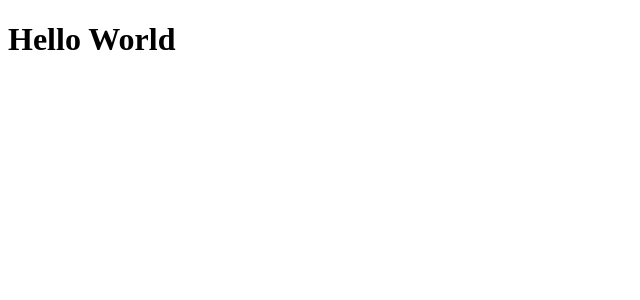
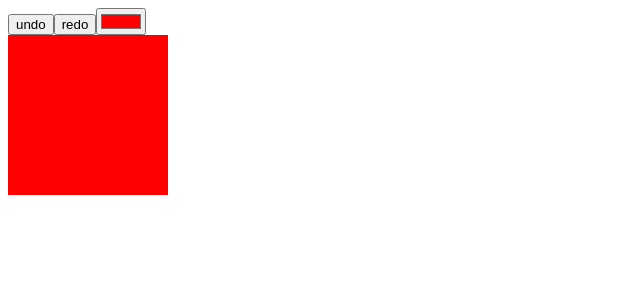
Before and after one commit to sgerpdx/fe-lab-userecord, a React app: page / in a window 1280 px wide. Shown: the top 300 px of the page, without its empty margins (0-640 px from the left). Built offline with nearby package versions, Linux system fonts and the light colour scheme.

Commit message:
current recording and array storing with counter

```diff
--- a/src/components/app/App.jsx
+++ b/src/components/app/App.jsx
@@ -1,5 +1,89 @@
 import React from 'react';
+import { useState, useEffect } from 'react';
+//import { styles } from './App.css';
+//import { useRecord } from '../hooks/useRecord';
 
-export default function App() {
-  return <h1>Hello World</h1>;
+function App() {
+  //const { current, undo, redo, record } = useRecord('#FF0000');
+  const [loading, setLoading] = useState(true);
+  const [colorRecords, setColorRecords] = useState([]);
+  const [counter, setCounter] = useState(0);
+  const [editCounter, setEditCounter] = useState(0);
+  const [current, setCurrent] = useState('#FF0000');
+  const [undo] = useState(null);
+  const [redo] = useState(null);
+  //const [record, setRecord] = useState('#FF0000');
+
+  console.log('>>>', colorRecords);
+  console.log('//Current:', current);
+  console.log('|||counter', counter);
+
+  // useEffect(() => {
+  //   setLoading(false);
+  // }, []);
+
+  const record = (value) => {
+    //current variable to record & push current into colorRecords:
+    setCurrent(value);
+    colorRecords.push(current);
+    // setColorRecords((current) => setColorRecords(current));
+  };
+
+  useEffect(() => {
+    setCounter((counter) => counter + 1);
+    setLoading(false);
+  }, [current]);
+
+  // const undoRecord = (counter, editCounter) => {
+  //   if (counter - editCounter > 0) {
+  //     setCurrent(
+  //       (current) => (current = colorRecords[counter - editCounter - 1])
+  //     );
+  //     setEditCounter((editCounter) => editCounter + 1);
+  //   } else return 'no previous records';
+  // };
+
+  // useEffect(() => {
+  //   undoRecord(counter, editCounter);
+  //   setLoading(false);
+  // }, [undo]);
+
+  // const redoRecord = (editCounter) => {
+  //   if (editCounter < colorRecords.length) {
+  //     setCurrent(
+  //       (current) => (current = colorRecords[counter - editCounter - 1])
+  //     );
+  //     setEditCounter((editCounter) => editCounter - 1);
+  //   } else return 'no forward records';
+  // };
+
+  // useEffect(() => {
+  //   redoRecord(editCounter);
+  //   setLoading(false);
+  // }, [redo]);
+
+  if (loading) return <h2>Loading...</h2>;
+
+  return (
+    <>
+      <button onClick={undo}>undo</button>
+      <button onClick={redo}>redo</button>
+      <input
+        type="color"
+        value={current}
+        onChange={({ target }) => record(target.value)}
+      />
+      <div
+        style={{ backgroundColor: current, width: '10rem', height: '10rem' }}
+      ></div>
+    </>
+  );
 }
+
+export default App;
+
+// const record = #{
+//   foo: "FOO",
+//   bar: "BAR"
+// };
+// const tuple = #["FOO", "BAR"]
--- /dev/null
+++ b/src/components/hooks/useRecord.jsx
@@ -0,0 +1,52 @@
+import React from 'react';
+import { useState, useEffect } from 'react';
+
+export const useRecord = () => {
+  const [records, setRecords] = useState([]);
+
+  useEffect(() => {});
+
+  return <h3>Code Freakout!</h3>;
+};
+
+// import { useState, useEffect } from 'react';
+// import getCharacters from '../services/API';
+
+// export const useThisList = () => {
+//   const [loading, setLoading] = useState(true);
+//   const [charList, setCharList] = useState([]);
+
+//   useEffect(() => {
+//     getCharacters()
+//       .then(setCharList)
+//       .finally(() => setLoading(false));
+//   }, []);
+
+//   return { loading, charList };
+// };
+
+// logic:
+
+//record: push new current into [records]
+//undo: return records[current-1]
+//redo: return records[current] or records[undo +1]
+
+export const record = (current) => {
+  colorRecords.push[current];
+};
+
+export const undo = (counter, editCounter) => {
+  if (counter - editCounter > 0) {
+    setCurrent((counter) => colorRecords[counter - 1]);
+    setEditCounter((editCounter) => editCounter + 1);
+  } else return 'no previous records';
+};
+
+export const redo = (counter, editCounter, colorRecords) => {
+  if (editCounter < colorRecords.length) {
+    setCurrent(
+      (counter, editCounter) => colorRecords[counter - editCounter - 1]
+    );
+    setEditCounter((editCounter) => editCounter - 1);
+  } else return 'no forward records';
+};
```
Also changed, not shown: src/components/app/App.css (added), 1 other file (tests, documents, lock files or other folders).
